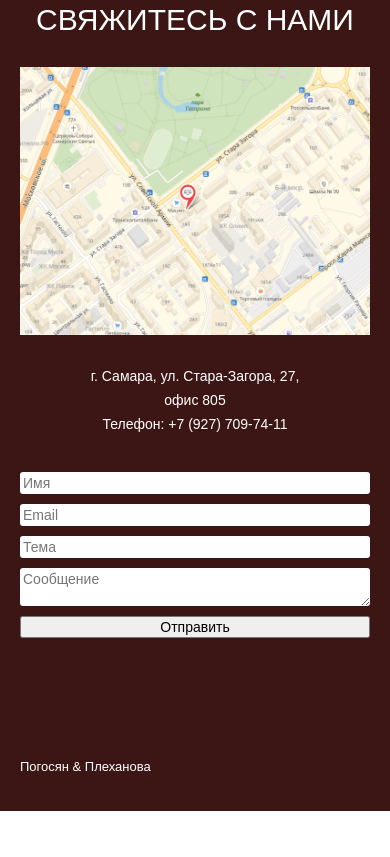
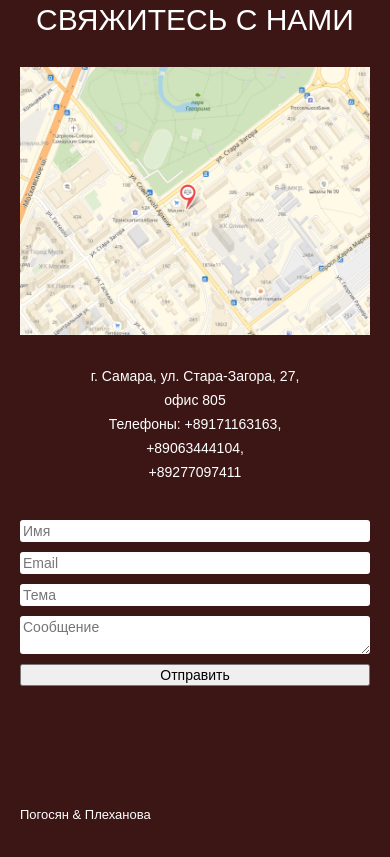
Before and after one commit to sashmen5/jus63-2, a Gatsby site: page / in a window 390 px wide. Shown: the part 1605-2462 px from the top of the page. Before the commit the page ends 2416 px from the top, so only its background shows below. Built offline with nearby package versions, Linux system fonts and the light colour scheme; Gatsby itself is replaced by a stand-in of ours.

Commit message:
mobile number added

```diff
--- a/src/pages/index.js
+++ b/src/pages/index.js
@@ -124,7 +124,9 @@ const IndexPage = () => {
 						<div className="contact-form-address">офис 805</div>
 						{/*<div className="contact-form-address">info@mysite.ru</div>*/}
 
-						<div className="contact-form-address">Телефон: +7 (927) 709-74-11</div>
+						<div className="contact-form-address">Телефоны: +89171163163,</div>
+						<div className="contact-form-address">+89063444104,</div>
+						<div className="contact-form-address">+89277097411</div>
 
 						<form onSubmit={handleSubmit} className="contact-us-form">
 							<input type="text" className="form-item"  name="name" value={name} onChange={(e) => setName(e.target.value)} required placeholder="Имя"/>
```
